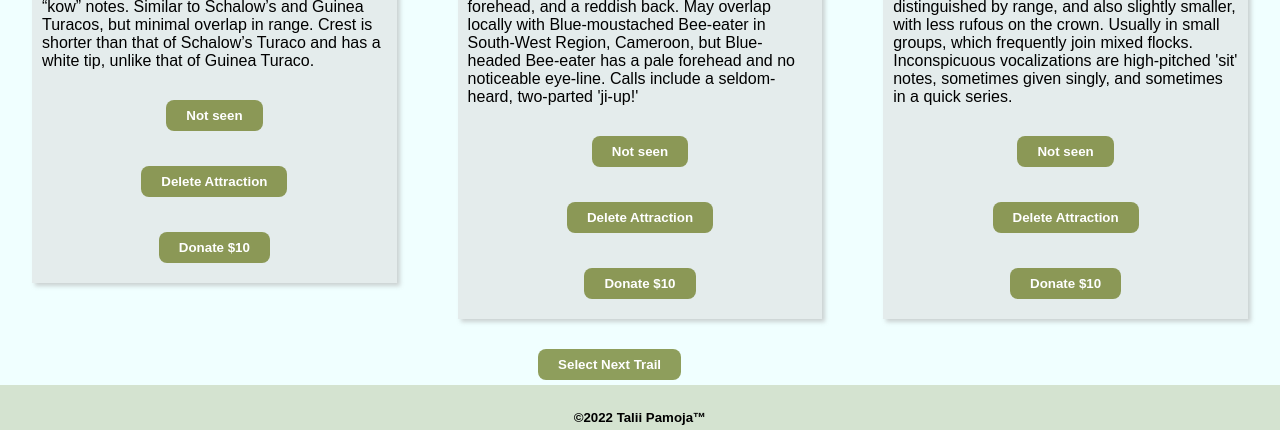
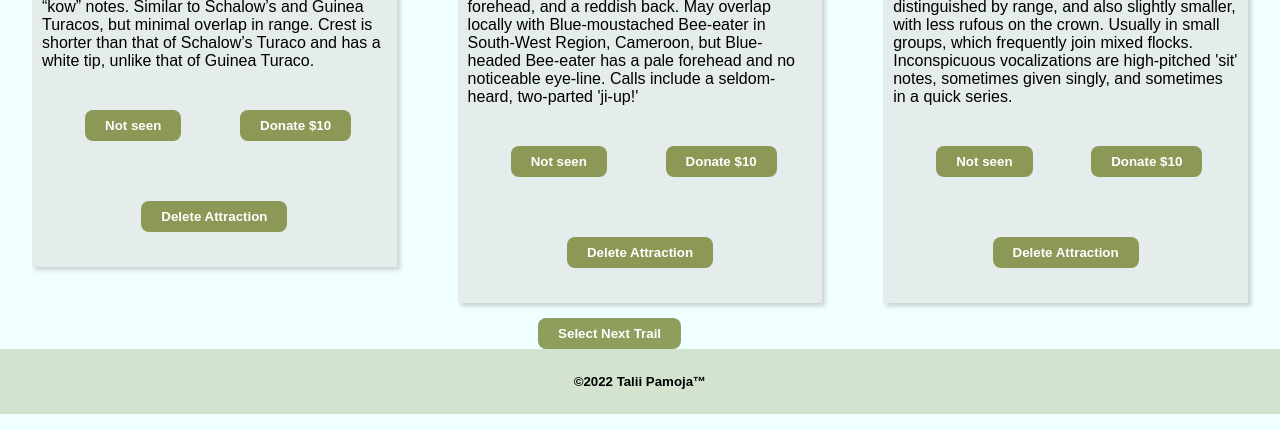
Before and after one commit to TheEmerald001/Park-Tour-Experiences, a React (Create React App) app: page / in a window 1280 px wide. Shown: the part 1034-1464 px from the top of the page. Built offline with nearby package versions, Linux system fonts and the light colour scheme; data requests are answered from the project's data file.

Commit message:
polishes scenery apperance on DOM

```diff
--- a/src/components/Scene.js
+++ b/src/components/Scene.js
@@ -26,9 +26,12 @@ function Scene({ scene, onDeleteScene }){
                 <img className="imgs" src = {image} alt='something'/>
                 <h5 className="speciesName">{name}</h5>
                 <p className="specieDescription">{desc}</p>
-                <div id="seenBtnCarrier" className="withBtn"><button className="buttons" id="seenBtn" onClick={shiftIsSeen}>{ isSeen ? "Seen On Trail!🥳" : "Not seen"  }</button></div>
+                <div className="withBtn">
+                   <div className="withBtn"> <button id="seenBtnCarrier" className="buttons" onClick={shiftIsSeen}>{ isSeen ? "Seen On Trail!🥳" : "Not seen"  }</button></div>
+                    <div id="donateBtnCarrier" className="withBtn"><button className="buttons" id="donateBtn"> Donate $10 </button></div>
+                </div>
                 <div  className="withBtn"><button className="buttons" onClick={deleteScene}>Delete Attraction</button></div>
-                <div id="donateBtnCarrier" className="withBtn"><button className="buttons" id="donateBtn"> Donate $10 </button></div>
+
             </div>
         </>
     )
--- a/src/index.css
+++ b/src/index.css
@@ -102,7 +102,7 @@ body{
 }
 .withBtn{
   width: 100%;
-  margin: 15px 0 0 0;
+  padding: 20px;
   display: flex;
   justify-content: center;
 }
@@ -119,7 +119,7 @@ a{
   border-style: none;
   border-radius: 8px;
   padding: 8px 20px;
-  margin: 15px 0 5px 0;
+  /* margin: 15px 0 5px 0; */
   background-color: rgb(102, 118, 24, 0.7);
   color: white;
   font-weight: bold;
```
